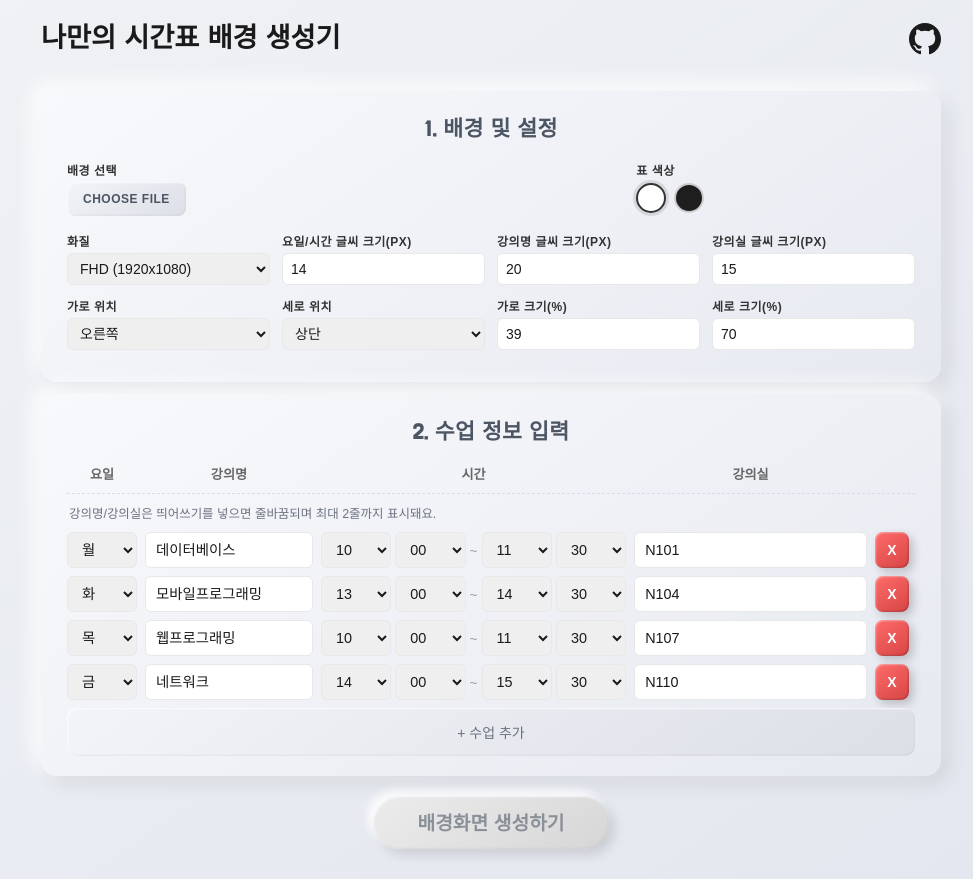
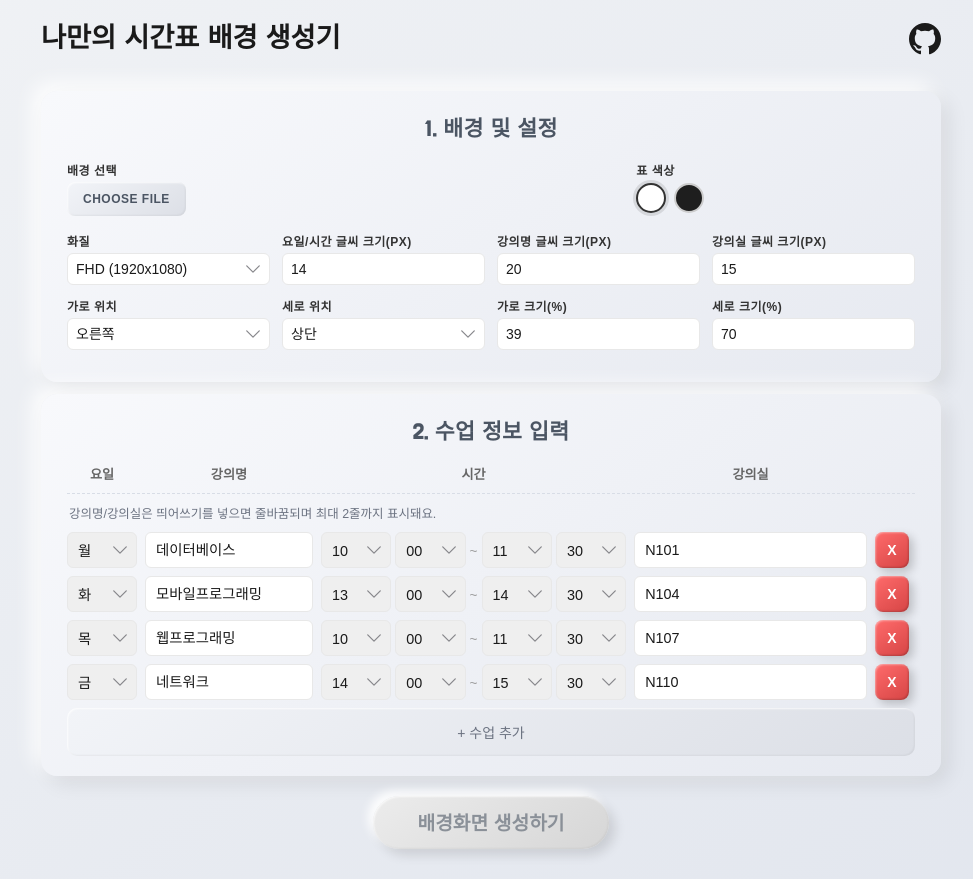
Before and after one commit to gomgi851/webWallpaperTimetable, a React (Vite) app: page / in a window 1280 px wide. Shown: the whole page, without its empty margins (149-1122 px from the left). Built offline with nearby package versions, Linux system fonts and the light colour scheme; a web font is replaced by a local one.

Commit message:
v1.0.13: select 요소 커스텀 화살표 추가
- setting-item select에 arrow.png 이미지 적용
- row select에 동일한 화살표 스타일 적용
- appearance: none으로 모든 브라우저에서 동일한 디자인 보장

```diff
--- a/src/App.css
+++ b/src/App.css
@@ -176,6 +176,19 @@ h3 {
   font-size: 0.85rem;
   font-family: 'Pretendard', sans-serif;
   font-size: 0.875rem;
+
+  -webkit-appearance: none;
+  appearance: none;
+  background-color : #ffffff;
+  color: #1a1a1a;
+}
+
+.setting-item select {
+  background-image: url('/arrow.png');
+  background-repeat: no-repeat;
+  background-position: right 8px center;
+  background-size: 16px 16px;
+  padding-right: 28px;
 }
 
 .color-button-group {
@@ -247,6 +260,16 @@ h3 {
   border-radius: 6px;
   font-size: 0.9rem;
   font-family: 'Pretendard', sans-serif;
+}
+
+.row select {
+  -webkit-appearance: none;
+  appearance: none;
+  background-image: url('/arrow.png');
+  background-repeat: no-repeat;
+  background-position: right 8px center;
+  background-size: 16px 16px;
+  padding-right: 28px !important;
 }
 
 .row input[type="text"] {
```
Also changed, not shown: public/arrow.png (added).
